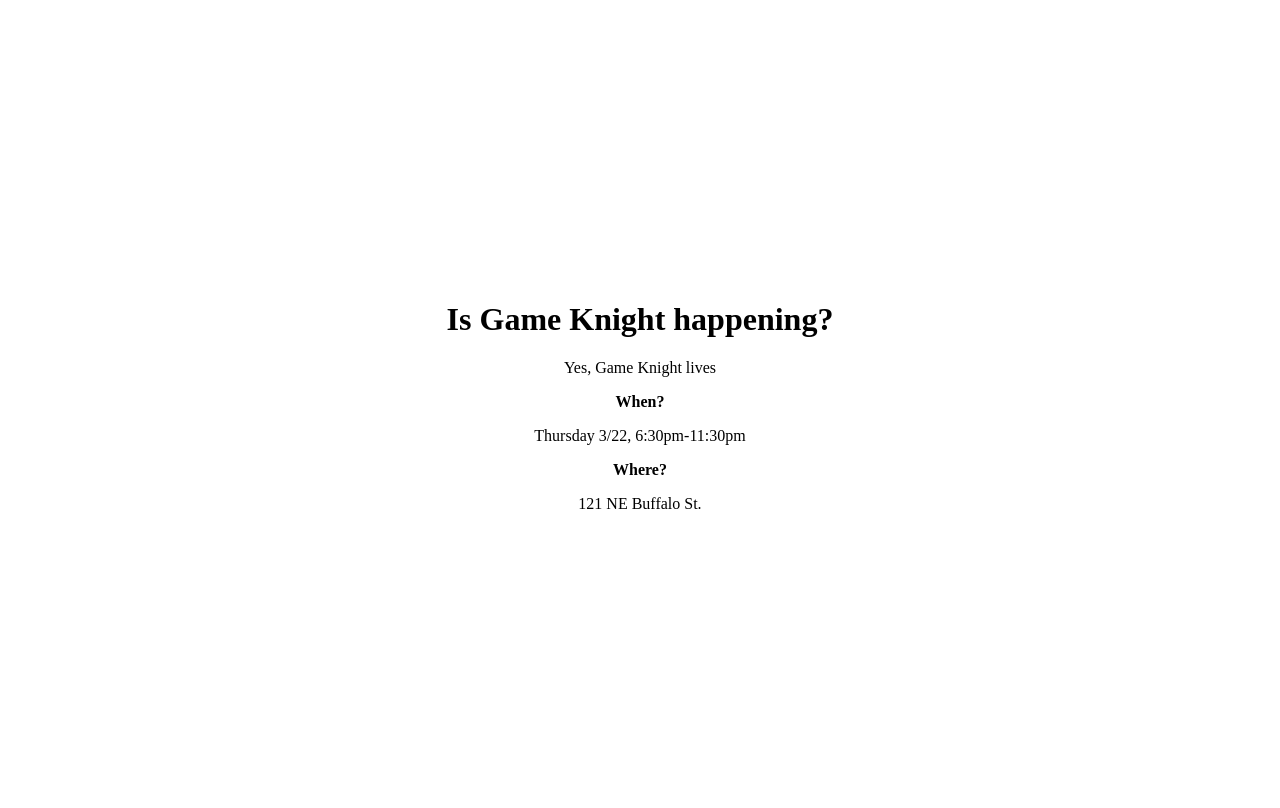
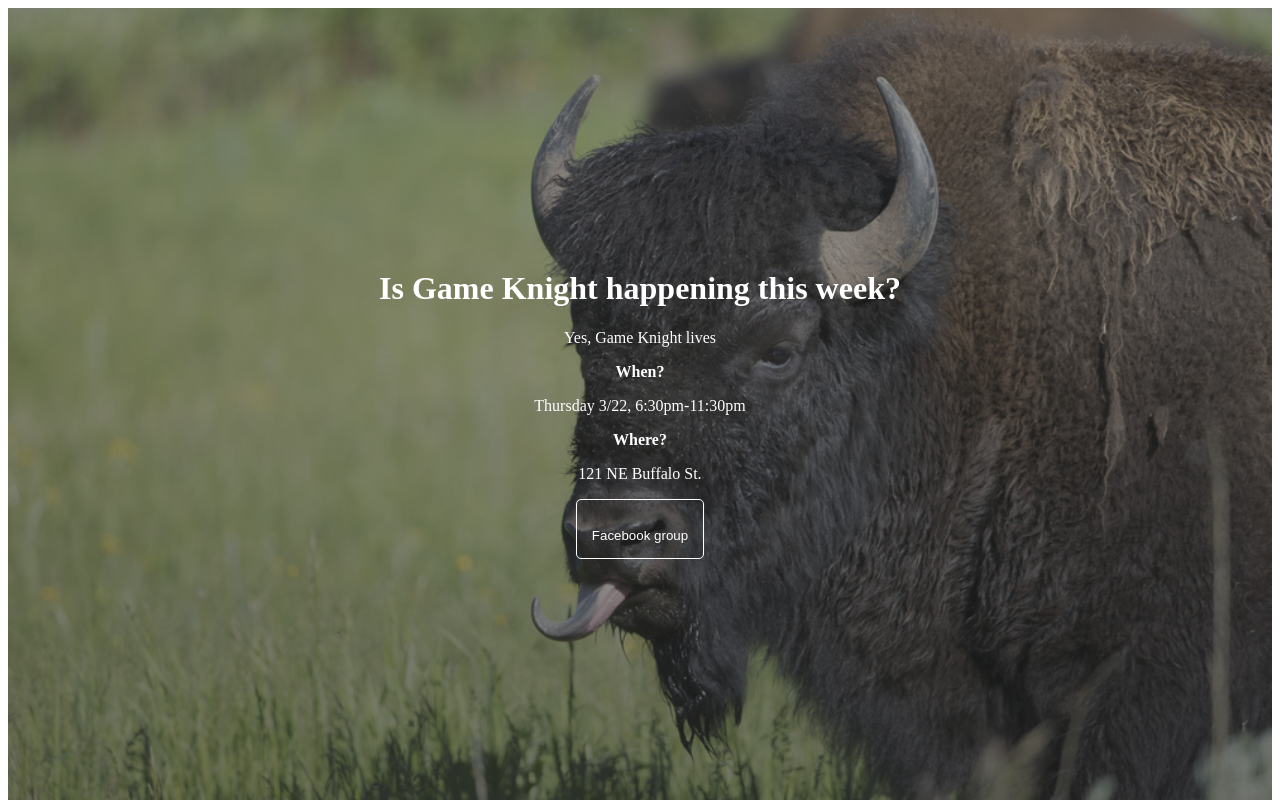
Before and after one commit to NeversSync/gameKnight, a Gatsby site: page / in a window 1280 px wide. Built offline with nearby package versions, Linux system fonts and the light colour scheme; Gatsby itself is replaced by a stand-in of ours.

Commit message:
Add background image and fb button

```diff
--- a/src/pages/index.js
+++ b/src/pages/index.js
@@ -1,6 +1,7 @@
 import React from 'react'
 import Link from 'gatsby-link'
 import styled from 'styled-components'
+import backgroundImg from '../assets/buffalo-tongue.jpg'
 
 const StatusWrapper = styled.div`
   display: grid;
@@ -8,23 +9,59 @@ const StatusWrapper = styled.div`
   grid-template-rows: repeat(3, 33vh);
   justify-content: center;
   align-items: center;
-`;
+  background: linear-gradient(hsla(0, 0%, 20%, .4) 0%, hsla(0, 0%, 15%, .6) 100%), url(${backgroundImg});
+  /* background: hsla(0, 0%, 9%, .7); */
+  background-size: cover;
+  background-repeat: no-repeat;
+  background-position: center center;
+  `;
 
 const Status = styled.div`
   grid-column: 2 / 3;
   grid-row: 2 / 3;
   text-align: center;
+  padding: 20px;
+  border-radius: 15px;
+  /* background: hsla(0, 0%, 9%, .7); */
+  color: white;
+`;
+
+const FbButton = styled.button`
+  padding: 15px;
+  border-radius: 5px;
+  color: white;
+  background-color: hsla(0, 0%, 0%, .1);
+  /* background-color: darkgray; */
+  text-decoration: none;
+  border: 1px solid white;
+
+  &:hover {
+    background-color: white;
+    color: hsla(0, 0%, 2%, .8);
+  }
+`;
+
+const ButtonCopy = styled.p`
+  margin-bottom: 0;
+  display: grid;
+  grid-template-rows: 1fr;
+  align-content: center;
+  color: white;
+  text-decoration: none;
 `;
 
 const IndexPage = () => (
   <StatusWrapper>
     <Status>
-      <h1>Is Game Knight happening?</h1>
+      <h1>Is Game Knight happening this week?</h1>
       <p>Yes, Game Knight lives</p>
       <p><b>When?</b></p>
       <p>Thursday 3/22, 6:30pm-11:30pm</p>
       <p><b>Where?</b></p>
       <p>121 NE Buffalo St.</p>
+      <FbButton>
+        <Link style={{textDecoration: 'none'}}to="https://www.facebook.com/groups/1729528793760175/"><ButtonCopy>Facebook group</ButtonCopy></Link>
+    </FbButton>
     </Status>
     {/* <Link to="/page-2/">Go to page 2</Link> */}
   </StatusWrapper>
```
Also changed, not shown: src/assets/buffalo-tongue.jpg (added).
